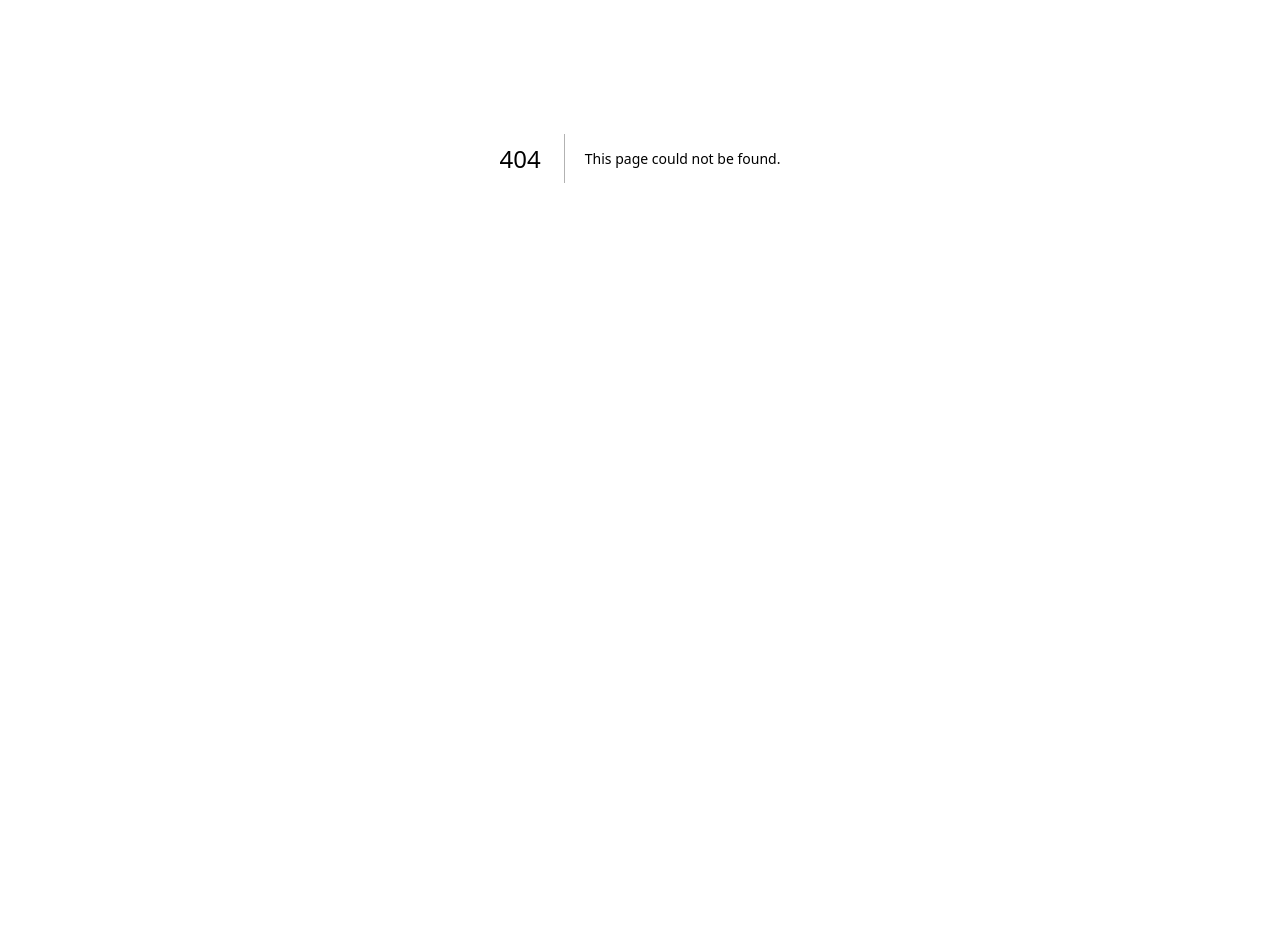
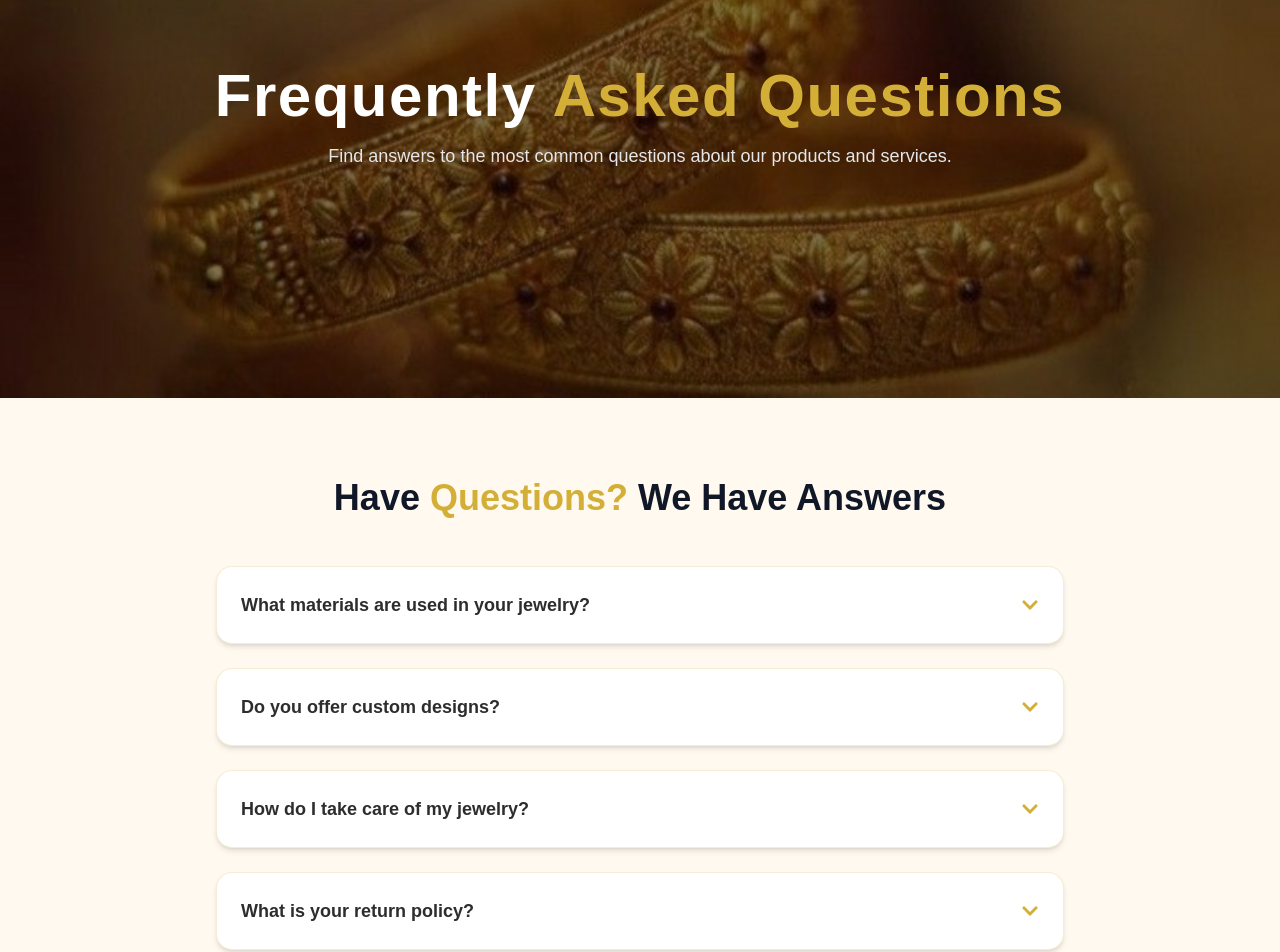
Before and after one commit to IT-Alliance-Tech/ecommerce-frontend, a Next.js app: page /faq in a window 1280 px wide. Before the commit this address had no page. Shown: the part 242-1194 px from the top of the page. Before the commit the page ends 800 px from the top, so only its background shows below. Built offline with nearby package versions, Linux system fonts and the light colour scheme.

Commit message:
updates on faq page

```diff
--- /dev/null
+++ b/src/app/faq/page.js
@@ -0,0 +1,134 @@
+"use client";
+
+import { useState } from "react";
+import Image from "next/image";
+import Header from "@/components/Header";
+import Footer from "@/components/Footer";
+import { motion } from "framer-motion";
+import { FaChevronDown } from "react-icons/fa";
+
+// 📸 Import banner image
+import faqBanner from "../../../public/bangle.png";
+
+export default function FAQ() {
+  const [activeIndex, setActiveIndex] = useState(null);
+
+  const faqs = [
+    {
+      question: "What materials are used in your jewelry?",
+      answer:
+        "All our jewelry pieces are crafted using premium quality gold, silver, and ethically sourced gemstones to ensure both durability and beauty.",
+    },
+    {
+      question: "Do you offer custom designs?",
+      answer:
+        "Yes! We specialize in personalized jewelry. You can collaborate with our designers to create a piece that perfectly suits your taste.",
+    },
+    {
+      question: "How do I take care of my jewelry?",
+      answer:
+        "We recommend storing jewelry in a dry place, away from direct sunlight, and cleaning it with a soft cloth to maintain its shine.",
+    },
+    {
+      question: "What is your return policy?",
+      answer:
+        "We offer a 7-day return or exchange policy on non-custom items, provided they are returned in their original condition and packaging.",
+    },
+    {
+      question: "Do you ship internationally?",
+      answer:
+        "Yes, we ship worldwide! Shipping costs and delivery times may vary depending on your location.",
+    },
+  ];
+
+  return (
+    <>
+      <Header />
+
+      {/* 🌟 Hero Banner Section */}
+      <section className="relative h-[70vh] flex items-center justify-center text-center overflow-hidden mt-20">
+        <Image
+          src={faqBanner}
+          alt="FAQ Banner"
+          fill
+          className="object-cover"
+          priority
+        />
+        <div className="absolute inset-0 bg-black/50" />
+        <motion.div
+          initial={{ opacity: 0, y: 40 }}
+          whileInView={{ opacity: 1, y: 0 }}
+          transition={{ duration: 0.8 }}
+          viewport={{ once: true }}
+          className="relative z-10 text-white px-6"
+        >
+          <h1 className="text-6xl font-bold mb-4 tracking-wide">
+            Frequently <span className="text-[#d4af37]">Asked Questions</span>
+          </h1>
+          <p className="max-w-2xl mx-auto text-lg text-gray-200">
+            Find answers to the most common questions about our products and
+            services.
+          </p>
+        </motion.div>
+      </section>
+
+      {/* 💬 FAQ Section */}
+      <section className="py-20 bg-[#fff9ef] text-gray-900">
+        <div className="max-w-4xl mx-auto px-6">
+          <motion.h2
+            initial={{ opacity: 0, y: 30 }}
+            whileInView={{ opacity: 1, y: 0 }}
+            transition={{ duration: 0.6 }}
+            viewport={{ once: true }}
+            className="text-4xl font-bold text-center mb-12"
+          >
+            Have <span className="text-[#d4af37]">Questions?</span> We Have
+            Answers
+          </motion.h2>
+
+          <div className="space-y-6">
+            {faqs.map((faq, index) => (
+              <motion.div
+                key={index}
+                initial={{ opacity: 0, y: 20 }}
+                whileInView={{ opacity: 1, y: 0 }}
+                transition={{ duration: 0.6, delay: index * 0.1 }}
+                viewport={{ once: true }}
+                className="bg-white rounded-2xl shadow-md hover:shadow-lg transition-all duration-300 border border-[#f2e5c4]/70"
+              >
+                <button
+                  onClick={() =>
+                    setActiveIndex(activeIndex === index ? null : index)
+                  }
+                  className="w-full flex justify-between items-center p-6 text-left text-lg font-semibold text-[#2d2d2d]" // <-- changed color here
+                >
+                  <span>{faq.question}</span>
+                  <FaChevronDown
+                    className={`transition-transform duration-300 text-[#d4af37] ${
+                      activeIndex === index ? "rotate-180" : ""
+                    }`}
+                  />
+                </button>
+
+                <motion.div
+                  initial={{ height: 0, opacity: 0 }}
+                  animate={
+                    activeIndex === index
+                      ? { height: "auto", opacity: 1 }
+                      : { height: 0, opacity: 0 }
+                  }
+                  transition={{ duration: 0.4 }}
+                  className="overflow-hidden px-6"
+                >
+                  <p className="text-gray-700 pb-6">{faq.answer}</p>
+                </motion.div>
+              </motion.div>
+            ))}
+          </div>
+        </div>
+      </section>
+
+      <Footer />
+    </>
+  );
+}
```
